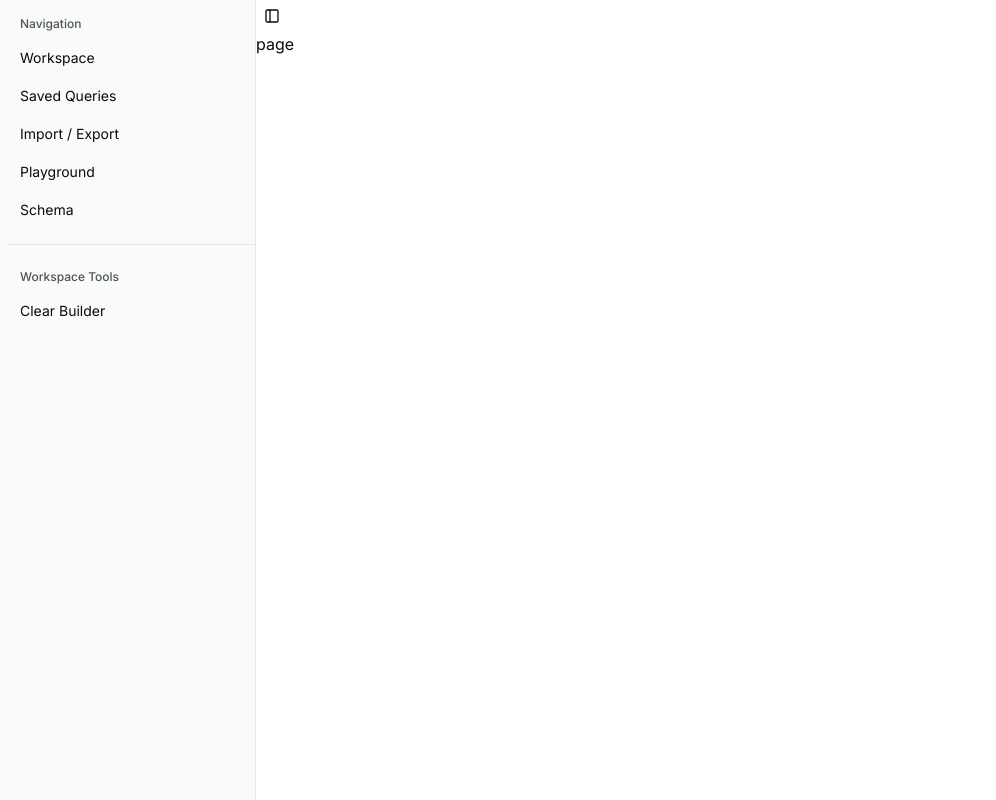
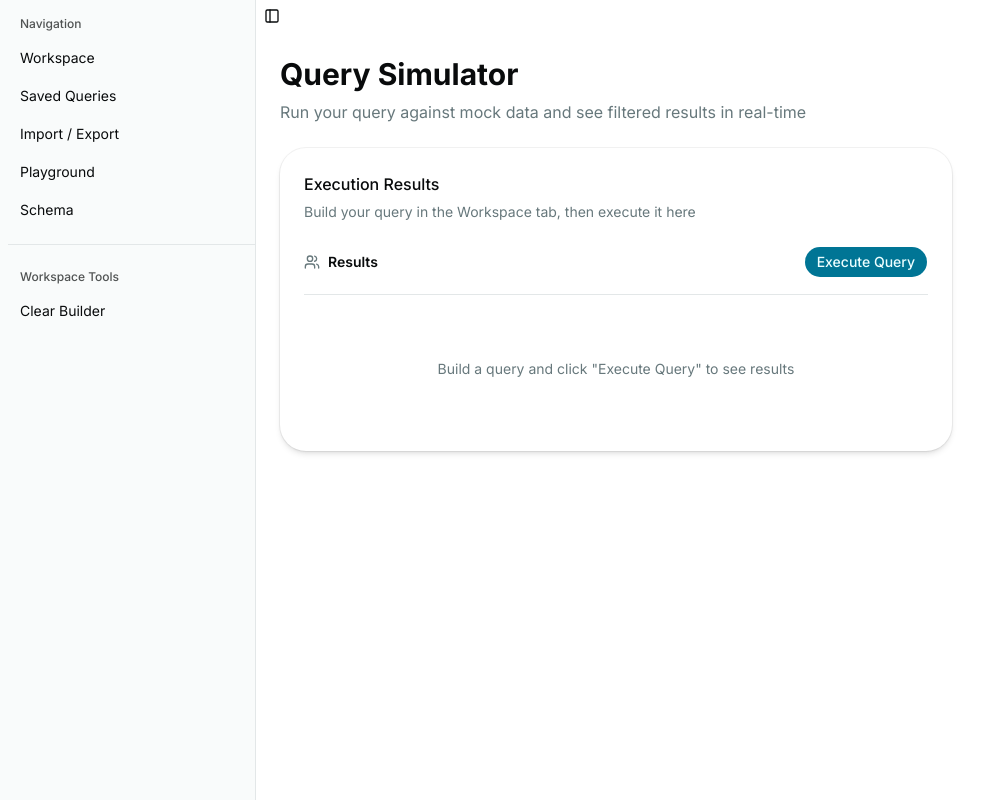
Before and after one commit to justtimi/visual-query-builder, a Next.js app: page /import in a window 1280 px wide. Shown: the whole page, without its empty margins (0-996 px from the left). Built offline with nearby package versions, Linux system fonts and the light colour scheme.

Commit message:
feat: test out the concept with a mock simulator

```diff
--- a/src/app/import/page.tsx
+++ b/src/app/import/page.tsx
@@ -1,9 +1,35 @@
-import React from 'react'
+"use client";
 
-const page = () => {
+import { ResultsPanel } from "@/components/query-builder/ResultsPanel";
+import {
+  Card,
+  CardContent,
+  CardDescription,
+  CardHeader,
+  CardTitle,
+} from "@/components/ui/card";
+
+export default function ImportPage() {
   return (
-    <div>page</div>
-  )
+    <div className="p-6 space-y-6">
+      <div>
+        <h1 className="text-3xl font-bold">Query Simulator</h1>
+        <p className="text-muted-foreground mt-2">
+          Run your query against mock data and see filtered results in real-time
+        </p>
+      </div>
+
+      <Card className="max-w-2xl">
+        <CardHeader>
+          <CardTitle>Execution Results</CardTitle>
+          <CardDescription>
+            Build your query in the Workspace tab, then execute it here
+          </CardDescription>
+        </CardHeader>
+        <CardContent>
+          <ResultsPanel />
+        </CardContent>
+      </Card>
+    </div>
+  );
 }
-
-export default page
--- /dev/null
+++ b/src/components/query-builder/ResultsPanel.tsx
@@ -0,0 +1,109 @@
+"use client";
+
+import { useQueryStore } from "@/store/queryStore";
+import { Button } from "@/components/ui/button";
+import { Badge } from "@/components/ui/badge";
+import { ScrollArea } from "@/components/ui/scroll-area";
+import { Separator } from "@/components/ui/separator";
+import { Loader2, Users } from "lucide-react";
+
+export function ResultsPanel() {
+  const results = useQueryStore((s) => s.results);
+  const isLoading = useQueryStore((s) => s.isLoading);
+  const runQuery = useQueryStore((s) => s.runQuery);
+  const clearResults = useQueryStore((s) => s.clearResults);
+  const executedTree = useQueryStore((s) => s.executedTree);
+
+  const hasResults = results.length > 0;
+  const hasExecuted = executedTree !== null;
+
+  return (
+    <div className="space-y-4 w-full">
+      <div className="flex items-center justify-between">
+        <div className="flex items-center gap-2">
+          <Users className="w-4 h-4 text-muted-foreground" />
+          <h3 className="font-semibold">Results</h3>
+        </div>
+        <div className="space-x-2">
+          <Button
+            size="sm"
+            onClick={runQuery}
+            disabled={isLoading}
+            className="gap-2"
+          >
+            {isLoading ? (
+              <>
+                <Loader2 className="w-4 h-4 animate-spin" />
+                Executing...
+              </>
+            ) : (
+              "Execute Query"
+            )}
+          </Button>
+
+          {hasExecuted && (
+            <Button size="sm" variant="outline" onClick={clearResults}>
+              Clear
+            </Button>
+          )}
+        </div>
+      </div>
+
+      <Separator />
+
+      {!hasExecuted ? (
+        <div className="text-center py-12 text-muted-foreground">
+          <p>
+            Build a query and click &quot;Execute Query&quot; to see results
+          </p>
+        </div>
+      ) : isLoading ? (
+        <div className="text-center py-12">
+          <Loader2 className="w-6 h-6 animate-spin mx-auto" />
+          <p className="text-sm text-muted-foreground mt-3">
+            Executing query...
+          </p>
+        </div>
+      ) : hasResults ? (
+        <div className="space-y-3">
+          <Badge variant="secondary" className="w-fit">
+            {results.length} result{results.length !== 1 ? "s" : ""} found
+          </Badge>
+
+          <ScrollArea className="h-96 border rounded p-3">
+            <div className="space-y-2 pr-4">
+              {results.map((user) => (
+                <div
+                  key={user.name}
+                  className="rounded border p-3 bg-card hover:bg-accent transition-colors"
+                >
+                  <div className="font-medium text-sm">{user.name}</div>
+                  <div className="text-xs text-muted-foreground mt-2 space-y-1">
+                    <div>
+                      <span className="font-semibold">Age:</span> {user.age}
+                    </div>
+                    <div>
+                      <span className="font-semibold">Status:</span>{" "}
+                      <Badge variant="outline" className="ml-1 text-xs">
+                        {user.status}
+                      </Badge>
+                    </div>
+                    <div>
+                      <span className="font-semibold">Purchases:</span>{" "}
+                      {user.purchases}
+                    </div>
+                  </div>
+                </div>
+              ))}
+            </div>
+          </ScrollArea>
+        </div>
+      ) : (
+        <div className="text-center py-12 text-muted-foreground">
+          <p>No results found</p>
+          <p className="text-xs mt-2">Try adjusting your query filters</p>
+        </div>
+      )}
+    </div>
+  );
+}
--- /dev/null
+++ b/src/lib/mockData.ts
@@ -0,0 +1,28 @@
+import { User } from "@/types/data";
+
+export const users: User[] = [
+  {
+    name: "Timmy",
+    age: 20,
+    status: "active",
+    purchases: 12,
+  },
+  {
+    name: "John",
+    age: 16,
+    status: "inactive",
+    purchases: 2,
+  },
+  {
+    name: "Ada",
+    age: 25,
+    status: "active",
+    purchases: 5,
+  },
+  {
+    name: "Zainab",
+    age: 30,
+    status: "active",
+    purchases: 20,
+  },
+];
--- a/src/store/queryStore.ts
+++ b/src/store/queryStore.ts
@@ -8,27 +8,36 @@ import { validateQuery } from "@/utils/validateQuery";
 import { ValidationError as AppValidationError } from "@/types/validation";
 import { toast } from "sonner";
 import { compileTreeToMongo } from "@/utils/queryCompiler";
+import { executeQuery } from "@/utils/queryExecutor";
+import { User } from "@/types/data";
 
 interface QueryStore {
   tree: QueryNode;
-
   setTree: (tree: QueryNode) => void;
-
   addNodeToTree: (parentId: string, node: QueryNode) => void;
-
   removeNodeFromTree: (nodeId: string) => void;
   updateNodeInTree: (nodeId: string, updates: Partial<QueryNode>) => void;
   validationErrors: AppValidationError[];
   setValidationErrors: (errors: AppValidationError[]) => void;
   compiledQuery: Record<string, unknown> | null;
+  results: User[];
+  isLoading: boolean;
+  executedTree: QueryNode | null;
+  runQuery: () => Promise<void>;
+  clearResults: () => void;
 }
 
 export const useQueryStore = create<QueryStore>((set, get) => ({
   tree: createGroup(),
   compiledQuery: null,
   validationErrors: [],
+  results: [],
+  isLoading: false,
+  executedTree: null,
+
   setTree: (tree) => set({ tree }),
   setValidationErrors: (errors) => set({ validationErrors: errors }),
+
   addNodeToTree: (parentId, node) => {
     const updated = addNode(get().tree, parentId, node);
     set({ tree: updated, compiledQuery: compileTreeToMongo(updated) });
@@ -49,4 +58,18 @@ export const useQueryStore = create<QueryStore>((set, get) => ({
       toast.error(errors[0].message);
     }
   },
+
+  runQuery: async () => {
+    set({ isLoading: true });
+    await new Promise((res) => setTimeout(res, 300));
+
+    const tree = get().tree;
+    const results = executeQuery(tree);
+
+    set({ results, executedTree: tree, isLoading: false });
+  },
+
+  clearResults: () => {
+    set({ results: [], executedTree: null });
+  },
 }));
--- /dev/null
+++ b/src/types/data.ts
@@ -0,0 +1,6 @@
+export type User = {
+  name: string;
+  age: number;
+  status: "active" | "inactive";
+  purchases: number;
+};
--- /dev/null
+++ b/src/utils/queryExecutor.ts
@@ -0,0 +1,50 @@
+
+import { QueryNode, RuleNode } from "@/types/query";
+import { users } from "@/lib/mockData";
+import { User } from "@/types/data";
+
+export function executeQuery(tree: QueryNode) {
+  return users.filter((item) => evaluateNode(item, tree));
+}
+
+function evaluateNode(item: User, node: QueryNode): boolean {
+  if (node.type === "rule") {
+    return evaluateRule(item, node);
+  }
+
+  if (node.type === "group") {
+    const results = node.children.map((child) =>
+      evaluateNode(item, child)
+    );
+
+    return node.logic === "AND"
+      ? results.every(Boolean)
+      : results.some(Boolean);
+  }
+
+  return false;
+}
+
+function evaluateRule(item: User, rule: RuleNode): boolean {
+  const value = item[rule.field as keyof User];
+
+  switch (rule.operator) {
+    case "equals":
+      return value === rule.value;
+
+    case "not_equals":
+      return value !== rule.value;
+
+    case "contains":
+      return String(value).includes(String(rule.value));
+
+    case "greater_than":
+      return Number(value) > Number(rule.value);
+
+    case "less_than":
+      return Number(value) < Number(rule.value);
+
+    default:
+      return false;
+  }
+}
```
